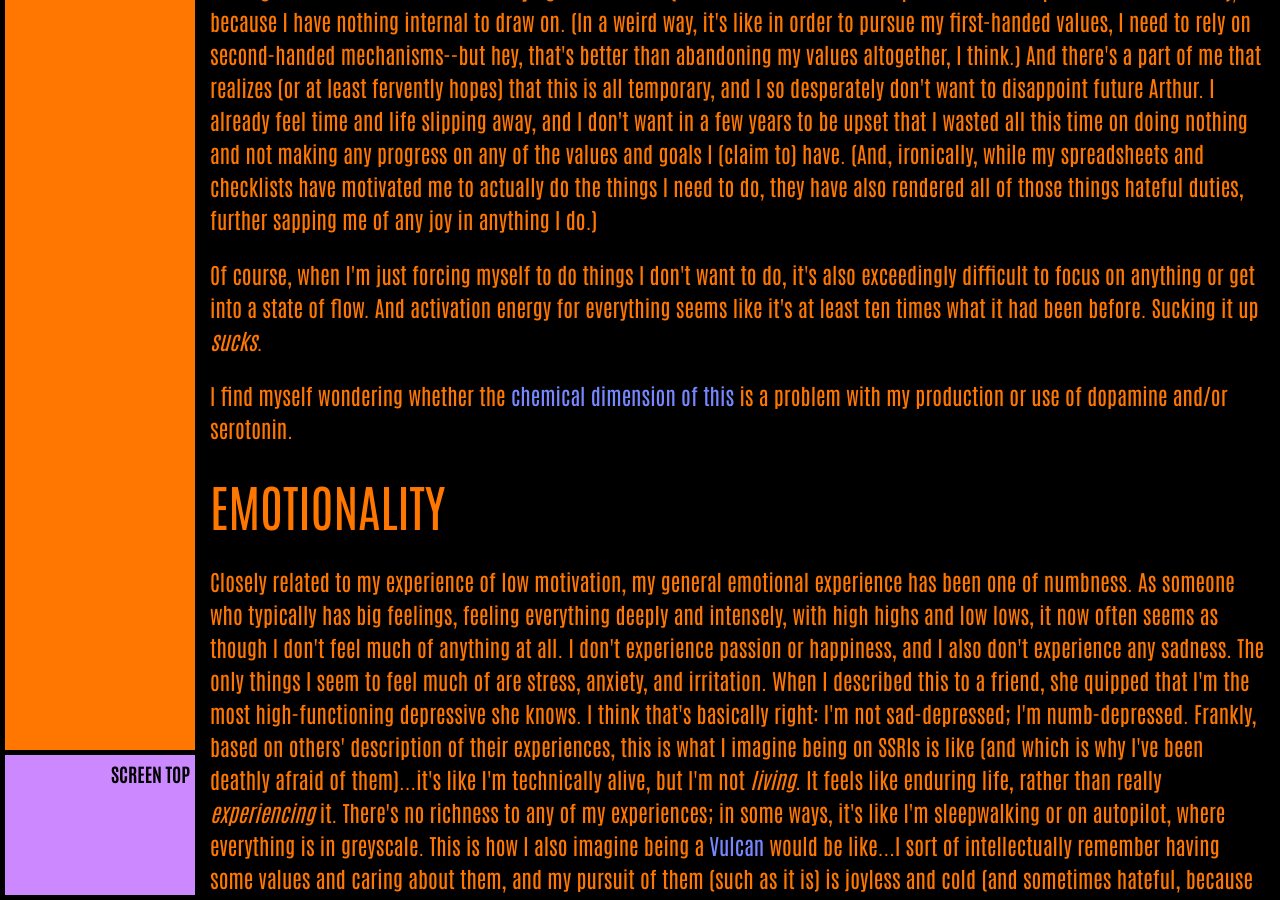
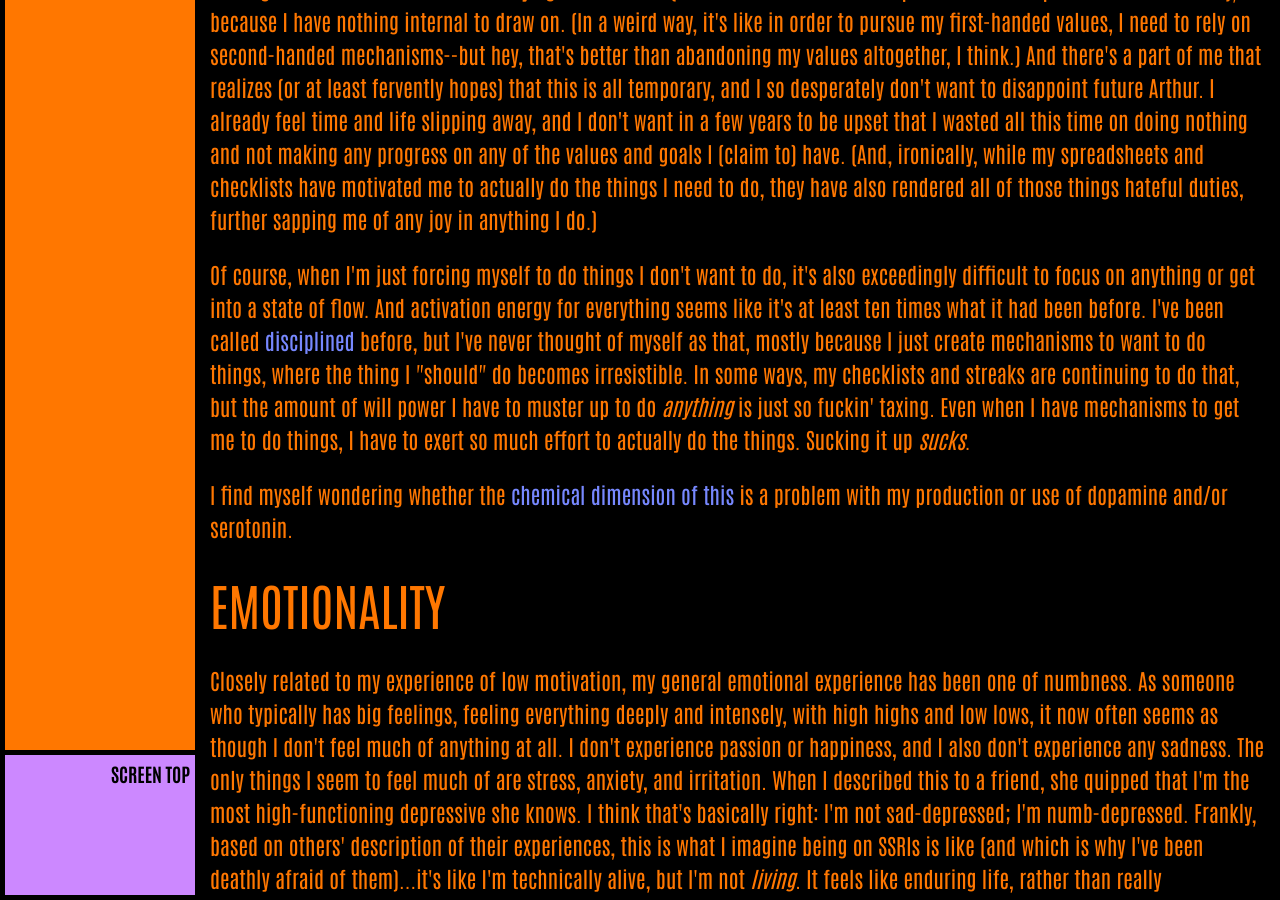
Before and after one commit to ArthurZey/arthurzey.github.io, a Jekyll site: the page built from _posts/2023-08-17-long-covid-funk.md, in a window 1280 px wide and 900 px high, scrolled down 3196 px. Built offline with Jekyll 4.4.1, drawn with Linux system fonts in a browser that asks for light colours.

Commit message:
added elaboration on will power

```diff
--- a/_posts/2023-08-17-long-covid-funk.md
+++ b/_posts/2023-08-17-long-covid-funk.md
@@ -36,7 +36,7 @@
 
 On the psychological motivation side, I have had basically zero motivation to do anything, and I have no ambition to accomplish anything. Everything, and I mean almost _everything_, has been just white-knuckling it. I don't care about anything; I don't want to do anything...except maybe just stay in bed all day. Were it not for my obsession with [consistency](/discipline/), [rules](/rules/), spreadsheets, and checklists, I think I would have really been utterly incapacitated, unable to accomplish anything. I'm also relying a lot on making external commitments and relying on deadlines (which of course come with procrastination up until the last minute), because I have nothing internal to draw on. (In a weird way, it's like in order to pursue my first-handed values, I need to rely on second-handed mechanisms--but hey, that's better than abandoning my values altogether, I think.) And there's a part of me that realizes (or at least fervently hopes) that this is all temporary, and I so desperately don't want to disappoint future Arthur. I already feel time and life slipping away, and I don't want in a few years to be upset that I wasted all this time on doing nothing and not making any progress on any of the values and goals I (claim to) have. (And, ironically, while my spreadsheets and checklists have motivated me to actually do the things I need to do, they have also rendered all of those things hateful duties, further sapping me of any joy in anything I do.)
 
-Of course, when I'm just forcing myself to do things I don't want to do, it's also exceedingly difficult to focus on anything or get into a state of flow. And activation energy for everything seems like it's at least ten times what it had been before. Sucking it up _sucks_.
+Of course, when I'm just forcing myself to do things I don't want to do, it's also exceedingly difficult to focus on anything or get into a state of flow. And activation energy for everything seems like it's at least ten times what it had been before. I've been called [disciplined](/discipline/) before, but I've never thought of myself as that, mostly because I just create mechanisms to want to do things, where the thing I "should" do becomes irresistible. In some ways, my checklists and streaks are continuing to do that, but the amount of will power I have to muster up to do _anything_ is just so fuckin' taxing. Even when I have mechanisms to get me to do things, I have to exert so much effort to actually do the things. Sucking it up _sucks_.
 
 I find myself wondering whether the [chemical dimension of this](/medical-causation/) is a problem with my production or use of dopamine and/or serotonin.
 
```
Also changed, not shown: other parts of _posts/2023-08-17-long-covid-funk.md (+1 -1 lines).
